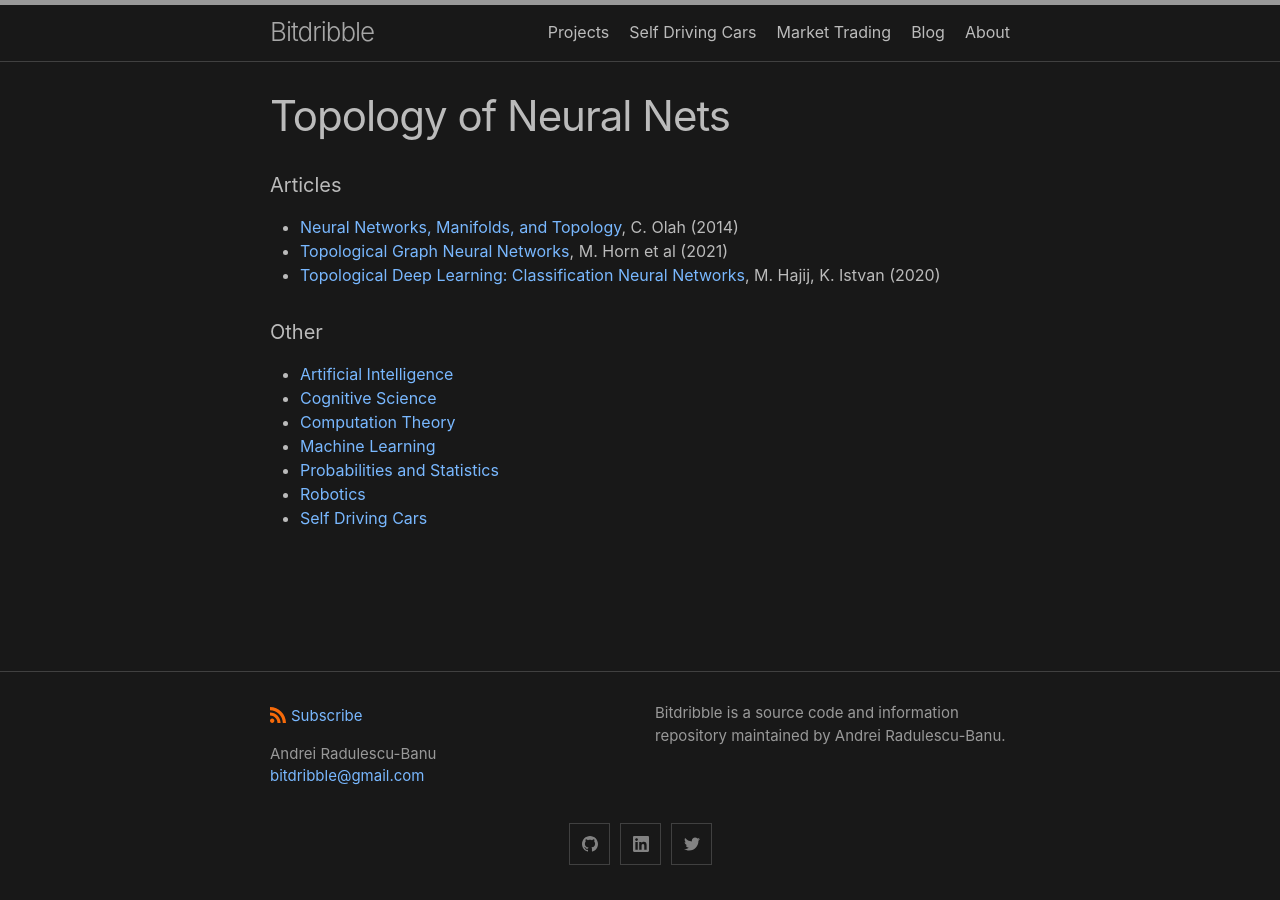
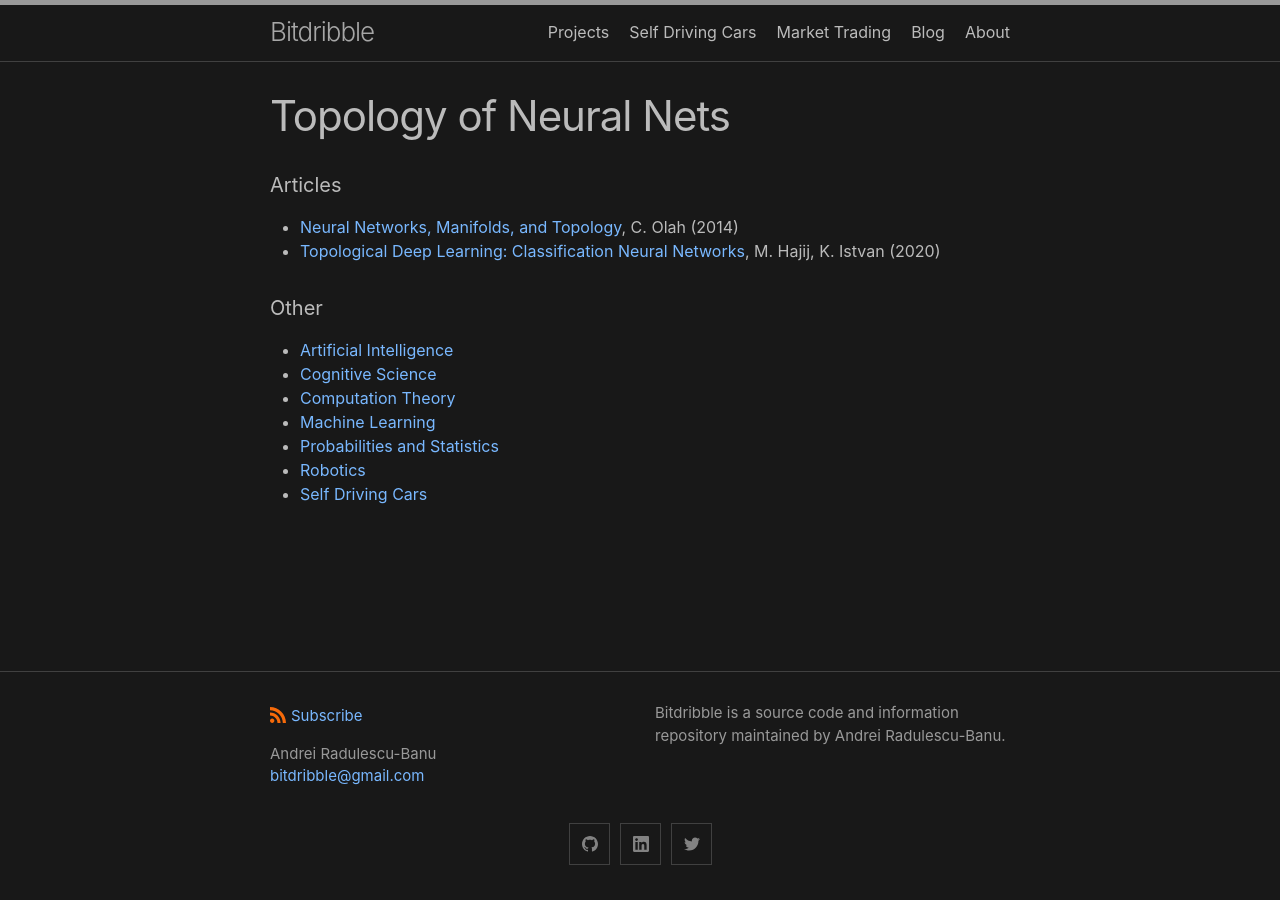
Before and after one commit to analytiq-hub/sigagent.github.io, a Jekyll site: the page built from topology_of_neural_networks.md, in a window 1280 px wide. Built offline with Jekyll 4.4.1, drawn with Linux system fonts in a browser that asks for light colours.

Commit message:
*** empty log message ***

```diff
--- a/topology_of_neural_networks.md
+++ b/topology_of_neural_networks.md
@@ -4,7 +4,6 @@ title: Topology of Neural Nets
 ---
 #### Articles
 * [Neural Networks, Manifolds, and Topology](https://colah.github.io/posts/2014-03-NN-Manifolds-Topology/), C. Olah (2014)
-* [Topological Graph Neural Networks](https://arxiv.org/pdf/2102.07835.pdf), M. Horn et al (2021)
 * [Topological Deep Learning: Classification Neural Networks](https://arxiv.org/pdf/2102.08354.pdf), M. Hajij, K. Istvan (2020)
 
 #### Other
```
